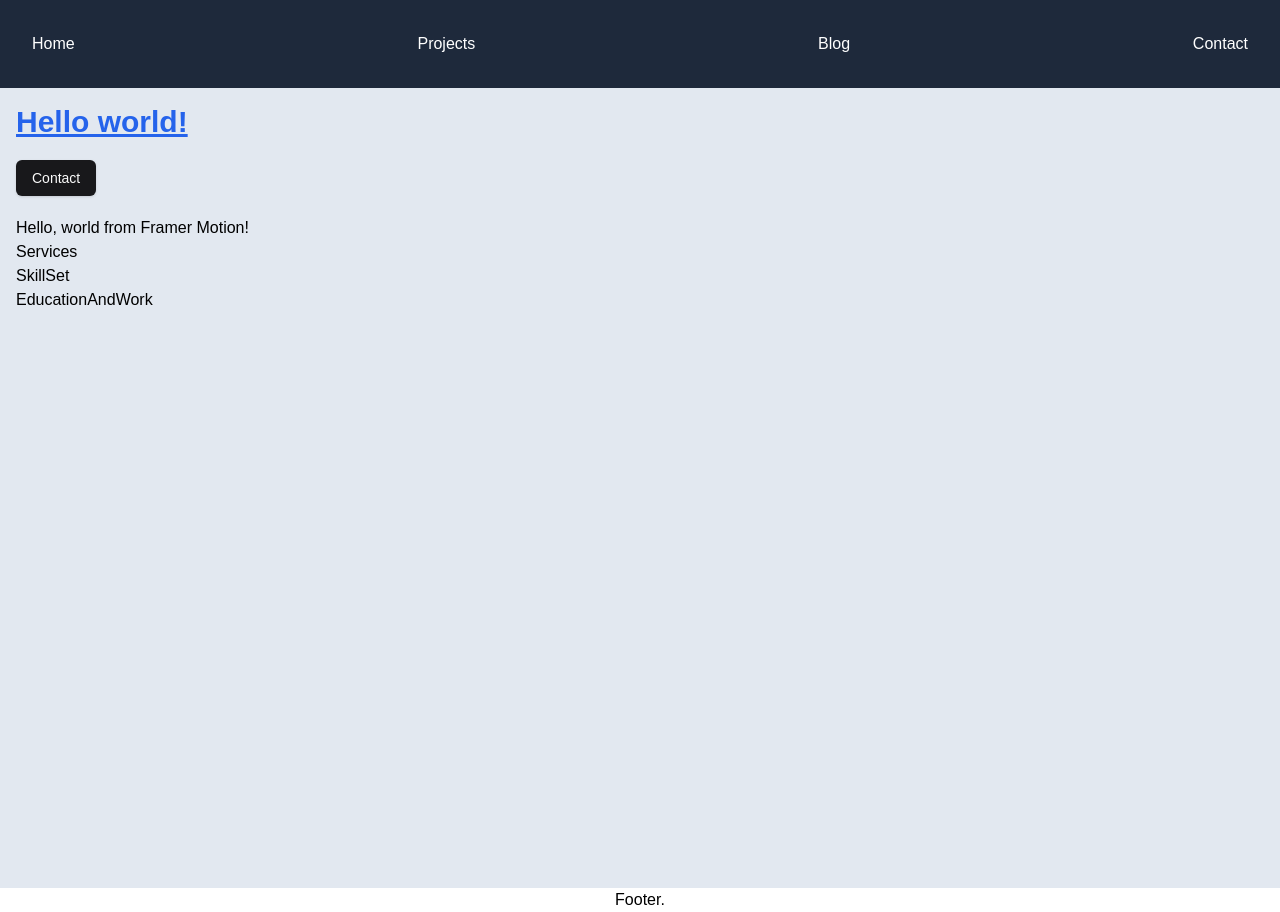
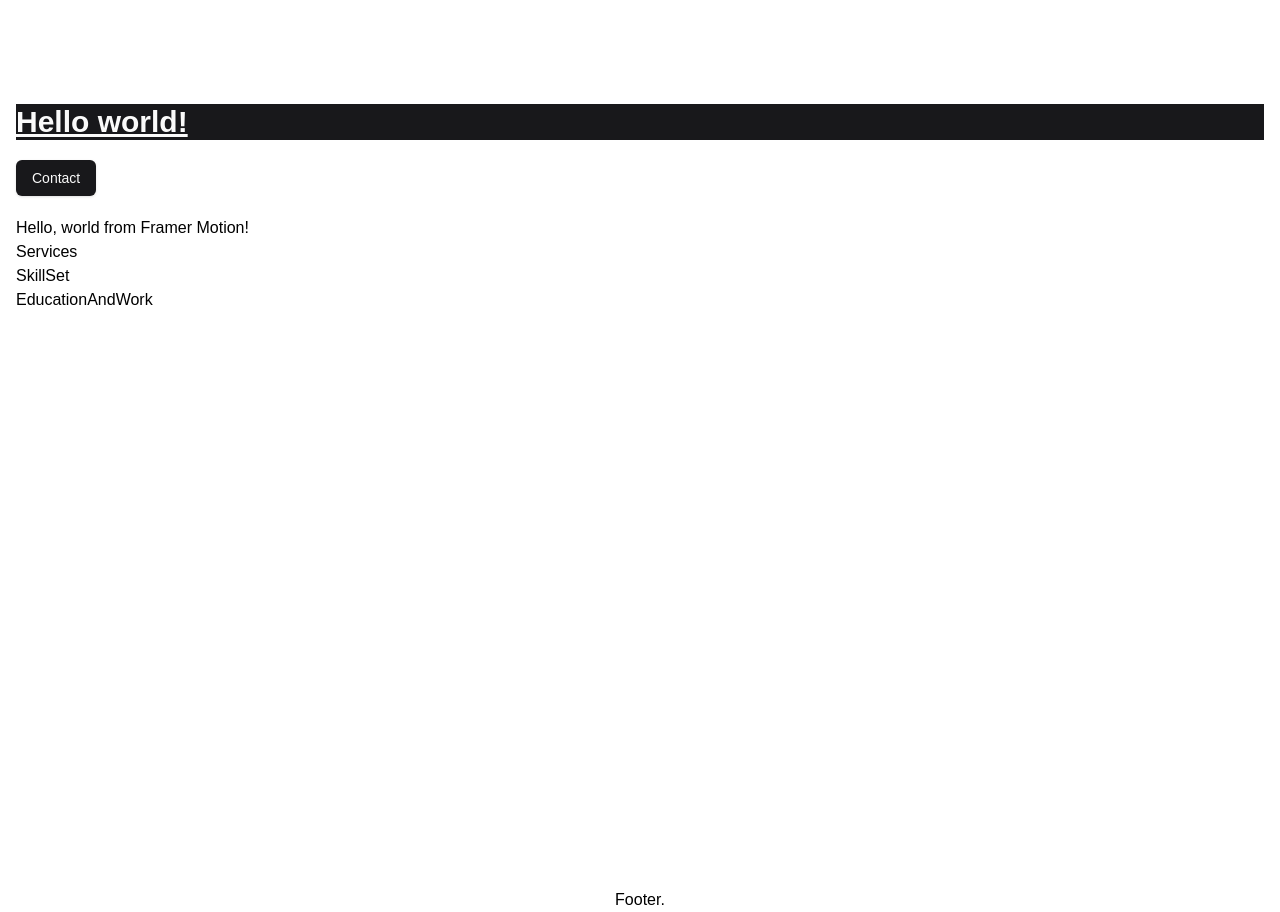
Before and after one commit to DenisWritesCode/portfolio2point0, a Next.js app: page / in a window 1280 px wide. Built offline with nearby package versions, Linux system fonts and the light colour scheme.

Commit message:
001: Start refactoring to use theme context

```diff
--- a/app/layout.tsx
+++ b/app/layout.tsx
@@ -31,10 +31,10 @@ export default function RootLayout({
         className={`${geistSans.variable} ${geistMono.variable} antialiased`}
       >
         <div className="min-h-screen flex flex-col items-center justify-between ">
-          <header className="w-full sticky top-0 left-0 p-8 bg-slate-800">
+          <header className="w-full sticky top-0 left-0 p-8 bg-foreground">
             <NavBar />
           </header>
-          <div className="p-4 bg-slate-200 min-h-screen w-full">{children}</div>
+          <div className="p-4 bg-background min-h-screen w-full">{children}</div>
           <Footer />
         </div>
       </body>
--- a/app/page.tsx
+++ b/app/page.tsx
@@ -9,8 +9,8 @@ import Link from "next/link";
 
 export default function Home() {
   return (
-    <div className="flex flex-col space-y-5">
-        <h1 className="text-3xl font-bold underline text-blue-600">
+    <div className="flex flex-col space-y-5 text-foreground">
+        <h1 className="text-3xl font-bold underline bg-primary text-primary-foreground">
           Hello world!
         </h1>
         <div>
```
